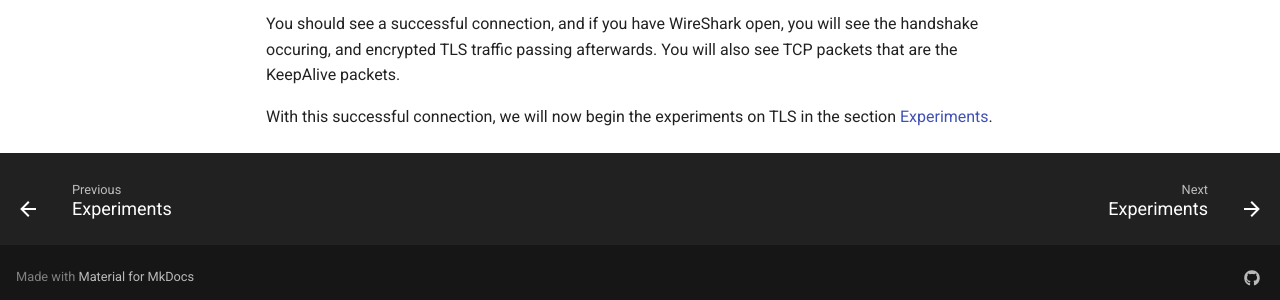
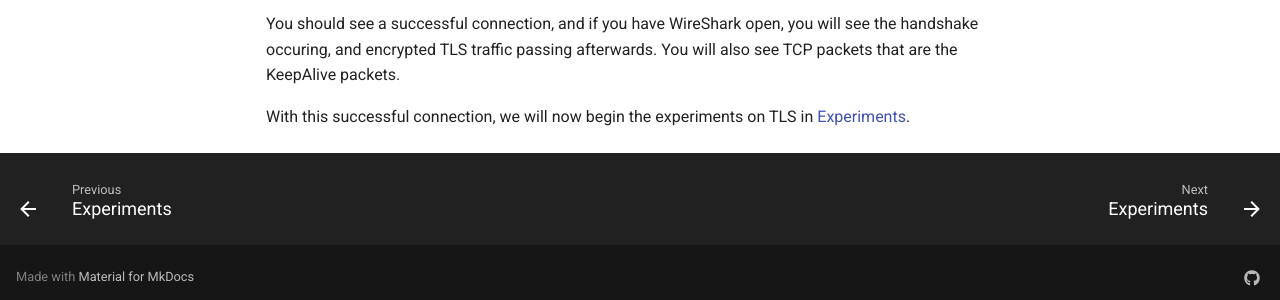
Before and after one commit to GroudonRamsay/AdvancedTunnellingLabs, an MkDocs documentation site: the page built from docs/tls/index.md, in a window 1280 px wide and 900 px high, scrolled down 3015 px. Shown: the part 591-891 px from the top of the window. Built offline with MkDocs 1.6.1 and Material for MkDocs 9.7.7, drawn with Linux system fonts in a browser that asks for light colours; comment, search, counter and statistics services are not loaded.

Commit message:
Review of TLS

```diff
--- a/docs/tls/index.md
+++ b/docs/tls/index.md
@@ -107,4 +107,4 @@ openssl s_client \
 
 You should see a successful connection, and if you have WireShark open, you will see the handshake occuring, and encrypted TLS traffic passing afterwards. You will also see TCP packets that are the KeepAlive packets.
 
-With this successful connection, we will now begin the experiments on TLS in the section [Experiments](experiments.md).
+With this successful connection, we will now begin the experiments on TLS in [Experiments](experiments.md).
```
Also changed, not shown: docs/tls/experiments.md (+1 -1 lines).
